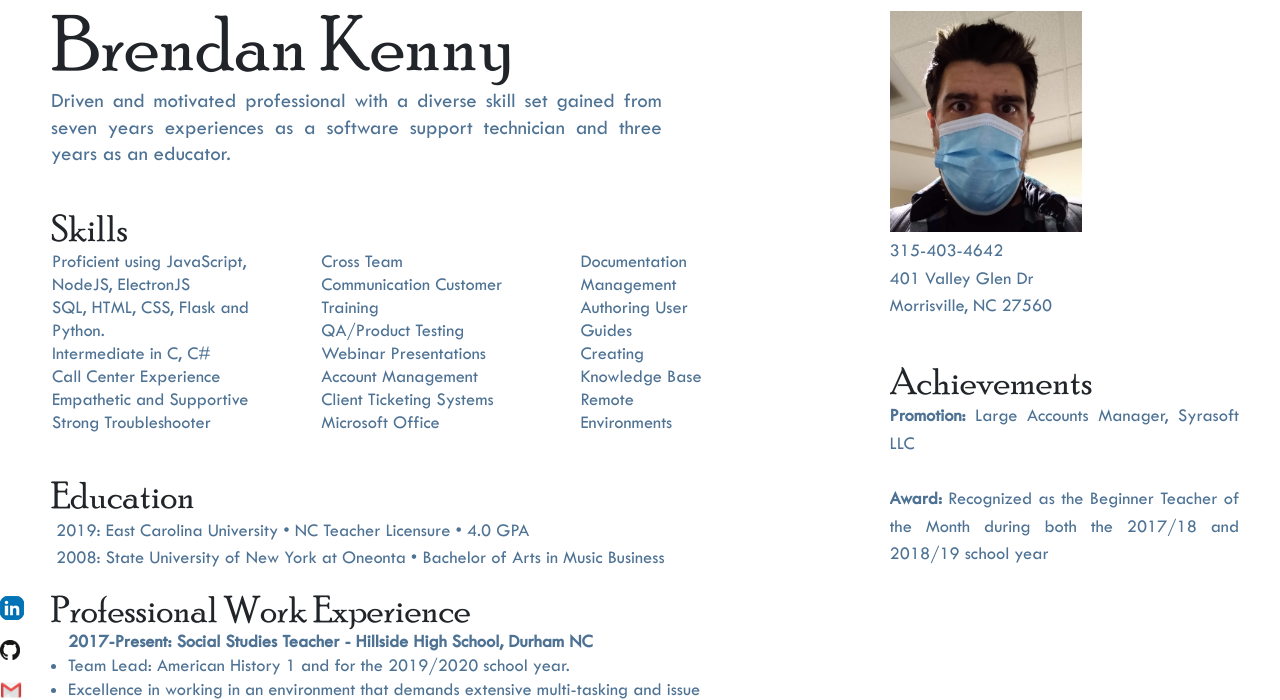
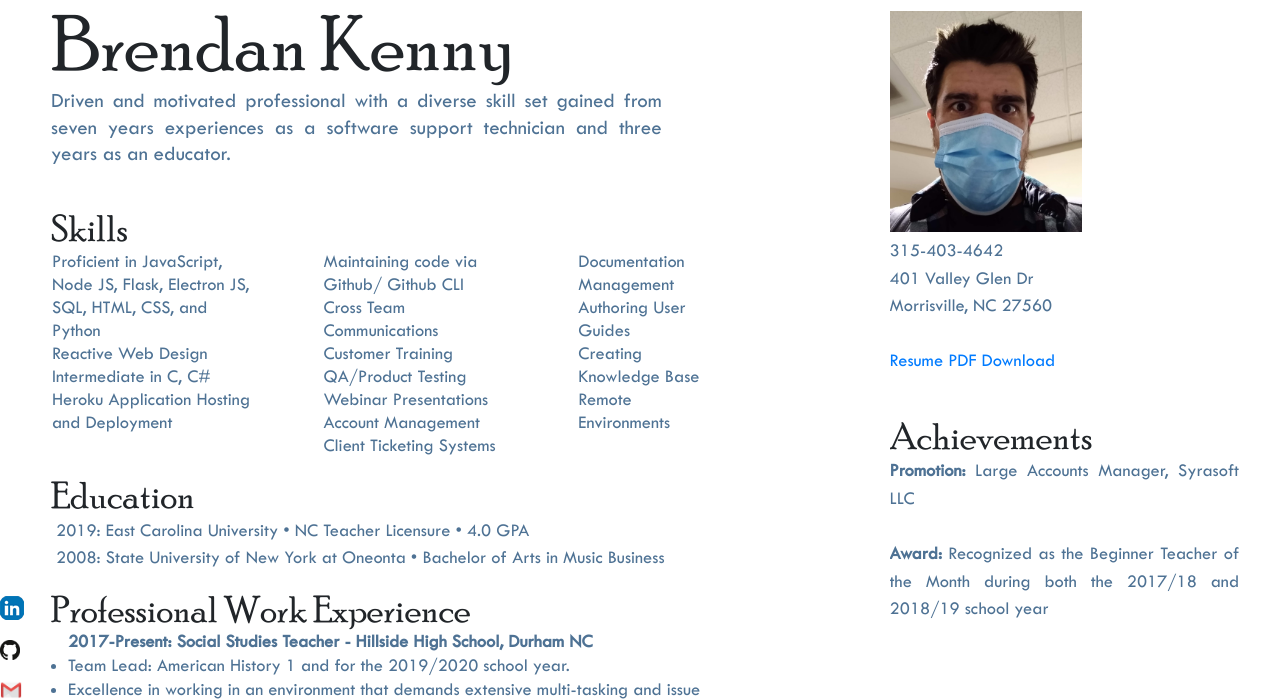
Before and after one commit to kennbp31/BKenny-Website, a Flask app: page /resume in a window 1280 px wide. Shown: the part 79-779 px from the top of the page. Run offline with Flask 2, Linux system fonts and the light colour scheme; parts of the project's set-up code (start-up, migrations or seed data) failed here and were passed over; some libraries are stand-ins or nearby versions; some web fonts are replaced.

Commit message:
Update Resume

```diff
--- a/templates/resume.html
+++ b/templates/resume.html
@@ -19,8 +19,8 @@
                 <h2>Skills</h2>
                 <table>
                     <tr valign="top">
-                        <td>Proficient using JavaScript, NodeJS, ElectronJS <br> SQL, HTML, CSS, Flask and Python. <br> Intermediate in C, C# <br>Call Center Experience <br> Empathetic and Supportive Strong Troubleshooter </td>
-                        <td> Cross Team Communication Customer Training <br>QA/Product Testing<br> Webinar Presentations Account Management <br>Client Ticketing Systems <br>Microsoft Office</td>
+                        <td> Proficient in JavaScript, Node JS, Flask, Electron JS,<br> SQL, HTML, CSS, and Python <br> Reactive Web Design <br> Intermediate in C, C# <br> Heroku Application Hosting and Deployment</td>
+                        <td> Maintaining code via Github/ Github CLI <br> Cross Team Communications <br> Customer Training <br>QA/Product Testing<br> Webinar Presentations <br> Account Management <br>Client Ticketing Systems </td>
                         <td>Documentation Management <br>Authoring User Guides<br> Creating Knowledge Base <br>Remote Environments <br>&nbsp;</td>
                     </tr>
                 </table>
@@ -77,6 +77,7 @@
                     315-403-4642
                     <br>401 Valley Glen Dr
                     <br>Morrisville, NC 27560
+                    <br><br> <a href="/static/Resume/Brendan_Kenny_Professional_Resume.pdf" download>Resume PDF Download</a>
                 </p3>
             </div>
             <br>
```
Also changed, not shown: 1 other file.
